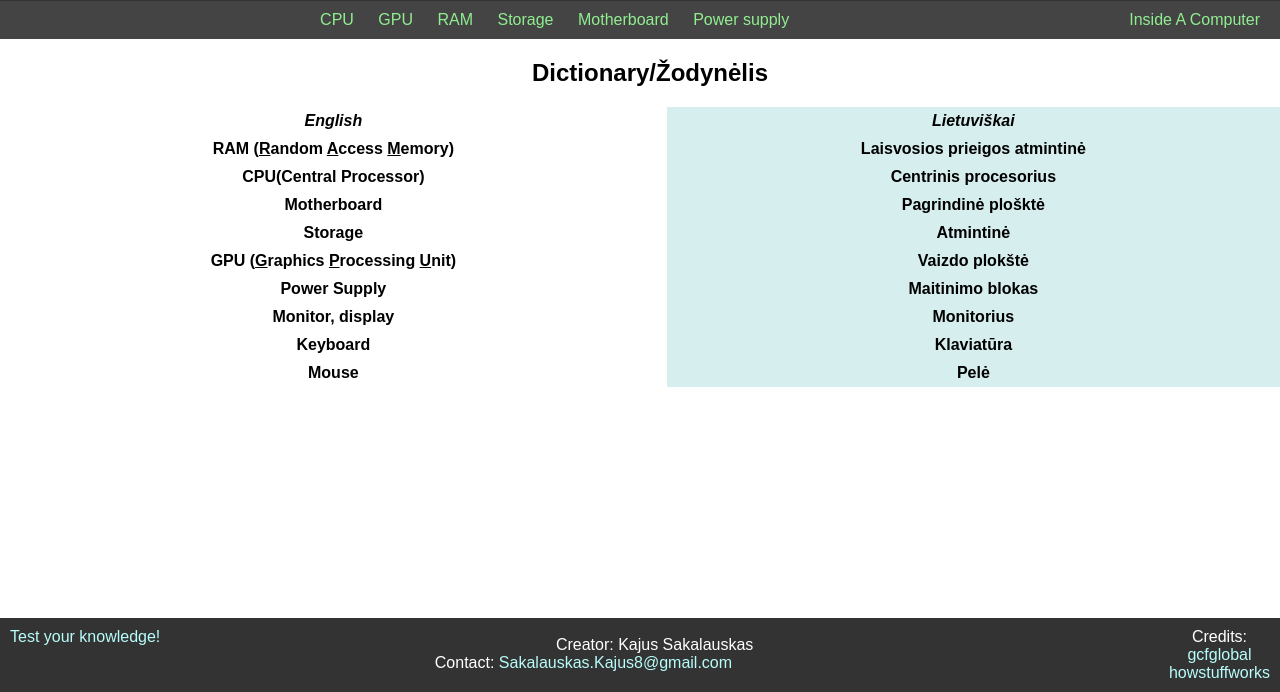
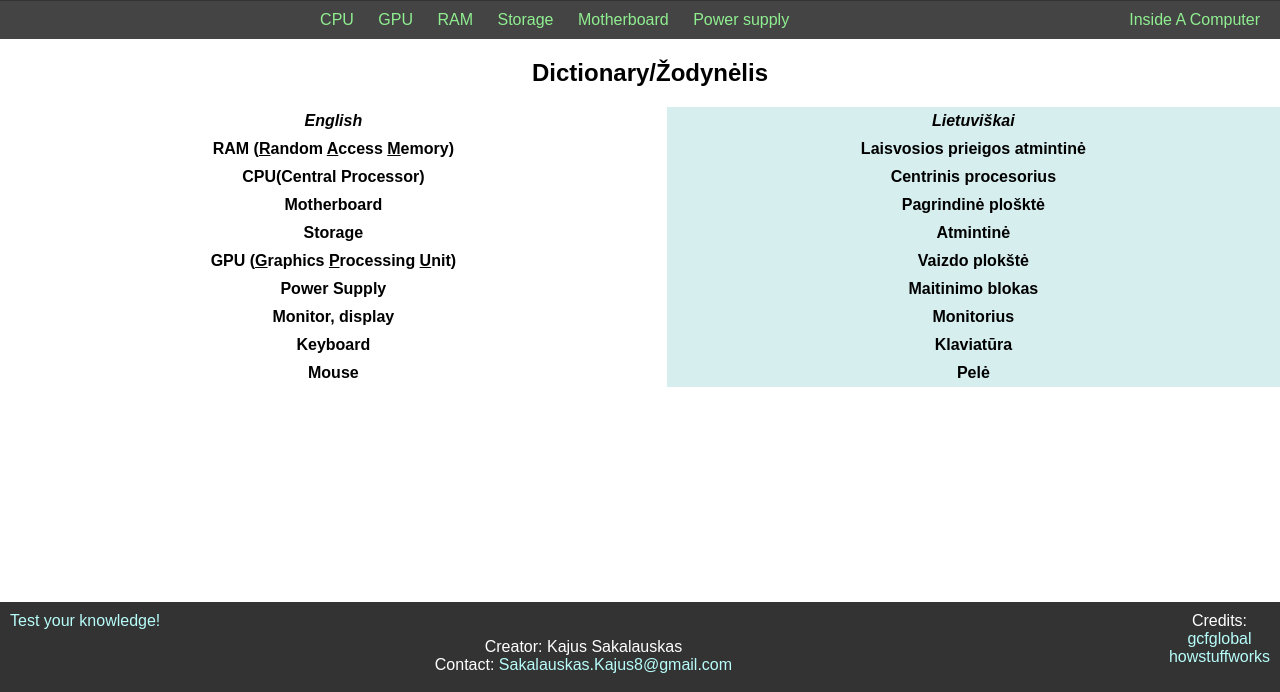
Before and after one commit to Kajenzo/ITBasics, a plain HTML site: page dictionary.html in a window 1280 px wide. Shown: the part 108-800 px from the top of the page. Drawn offline with Linux system fonts and the light colour scheme.

Commit message:
Add files via upload

```diff
--- a/dictionary.html
+++ b/dictionary.html
@@ -77,8 +77,8 @@
     <span class="credits">Credits:<br>
    <a href="https://edu.gcfglobal.org/en/" target="_blank">gcfglobal</a> <br>
 	<a href="https://computer.howstuffworks.com/"  target="_blank">howstuffworks</a></span>
-   <span class="game"><a href="./game">Test your knowledge!</a></span>
-    <p>Creator: Kajus Sakalauskas <br>
+    <span class="game"><a href="./game">Test your knowledge!</a></span> <br>
+       <p>Creator: Kajus Sakalauskas <br>
 	Contact:<a href="mailto:sakalauskas.kajus8@gmail.com"> Sakalauskas.Kajus8@gmail.com</p>
 	</footer>
 
--- a/style.css
+++ b/style.css
@@ -50,9 +50,7 @@ body, html {
     }
 	p{
 		padding: 8px;
-		text-align: center;
-
-
+		text-align: center
 
 	}
 	.mainweb{
```
Also changed, not shown: CPU.html (+1 -1 lines), GPU.html (+2 -2 lines), MOTHERBOARD.html (+2 -2 lines), POWERSUPPLY.html (+2 -2 lines), STORAGE.html (+2 -3 lines).
